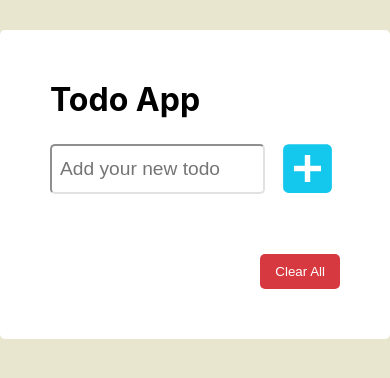
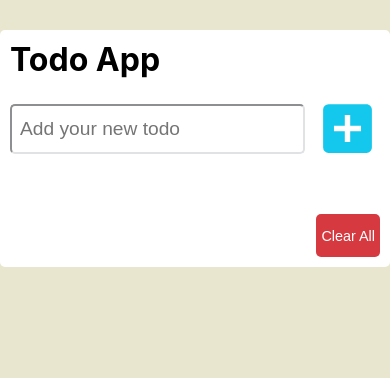
Before and after one commit to to-fayel/react_todo_list, a React (Create React App) app: page / in a window 390 px wide. Shown: the top 378 px of the page. Built offline with nearby package versions, Linux system fonts and the light colour scheme.

Commit message:
added some code

```diff
--- a/src/App.css
+++ b/src/App.css
@@ -19,6 +19,7 @@ body {
     -ms-border-radius: 5px;
     -o-border-radius: 5px;
 }
+
 
 .container h1 {
     margin-bottom: 25px;
@@ -56,7 +57,7 @@ body {
 }
 
 .add-todo button:hover {
-    color: #15161670;
+    color: #21a3bd;
     transition: 1s;
     -webkit-transition: 1s;
     -moz-transition: 1s;
@@ -121,6 +122,14 @@ body {
 .message {
     font-weight: 600;
     visibility: hidden;
+    background-color: rgb(241, 12, 12, 0.2);
+    width: 78%;
+    border-radius: 5px;
+    padding: 10px 10px 13px;
+    -webkit-border-radius: 5px;
+    -moz-border-radius: 5px;
+    -ms-border-radius: 5px;
+    -o-border-radius: 5px;
 }
 
 .show-message {
@@ -136,6 +145,7 @@ body {
     border: none;
     cursor: pointer;
     font-weight: 500;
+    font-size: 1rem;
     -webkit-border-radius: 5px;
     -moz-border-radius: 5px;
     -ms-border-radius: 5px;
@@ -143,10 +153,22 @@ body {
 }
 
 .clear-todo button:hover {
-    background-color: #d63a3f7a;
+    background-color: #b92f34;
     transition: 1s;
     -webkit-transition: 1s;
     -moz-transition: 1s;
     -ms-transition: 1s;
     -o-transition: 1s;
 }
+
+/* responsiveness */
+@media only screen and (max-width: 500px) {
+    .container {
+        padding: 10px;
+    }
+
+    .clear-todo button {
+        padding: 3px 5px;
+        font-size: 0.9rem;
+    }
+}
--- a/src/components/Clear_todo.js
+++ b/src/components/Clear_todo.js
@@ -6,12 +6,10 @@ export default function Clear_todo({ clearTodos, pending, message, removeMessage
         if(pending === 1 ) {
             return 'a'
         } else if(pending < 1) {
-            return '0'
+            return 'no'
         }
         return pending
     }
-
-    // const {active, showMessage} = message
 
     useEffect(() => {
         console.log('is it working')
```
